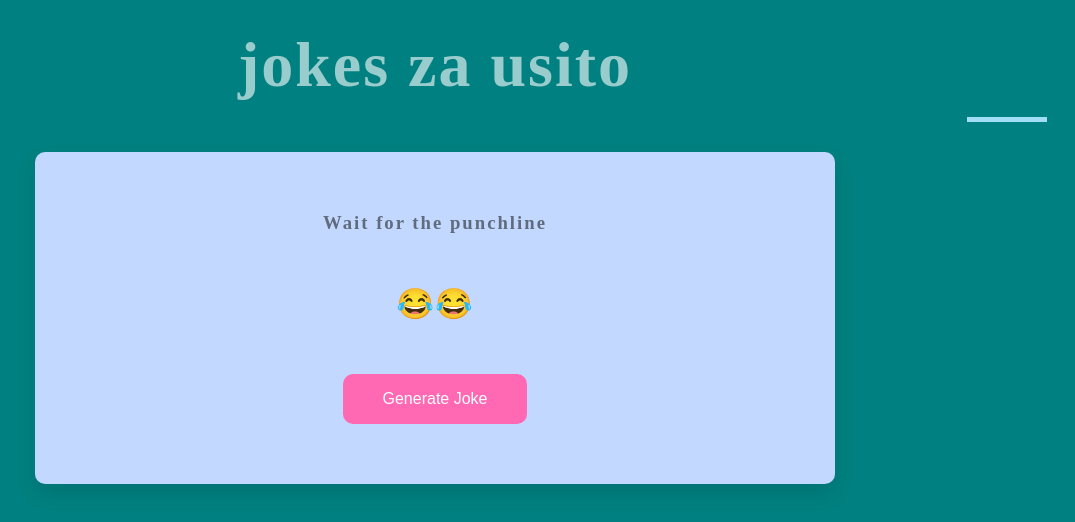
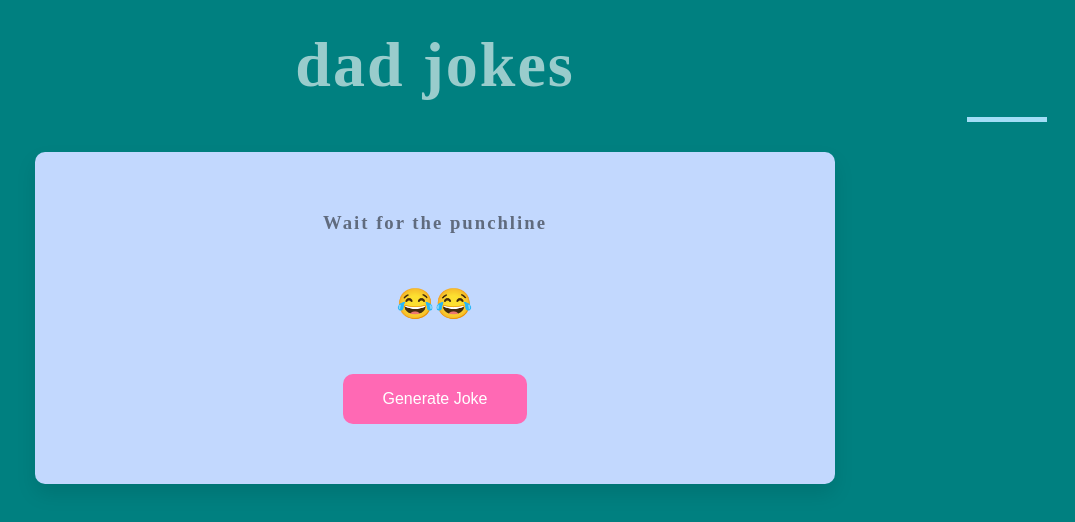
Before and after one commit to atahtee/dadjokes, a React (Create React App) app: page / in a window 1280 px wide. Shown: the top 522 px of the page, without its empty margins (205-1280 px from the left). Built offline with nearby package versions, Linux system fonts and the light colour scheme.

Commit message:
Second commit

```diff
--- a/src/Main.jsx
+++ b/src/Main.jsx
@@ -26,7 +26,7 @@ export const Main = () => {
     },[setup]);
 
     return <div className='main-container'>
-        <h1>jokes za usito</h1>
+        <h1>dad jokes</h1>
         <div className='underline'></div>
         <div className='container'>
             <h3> Wait for the punchline</h3>
```
